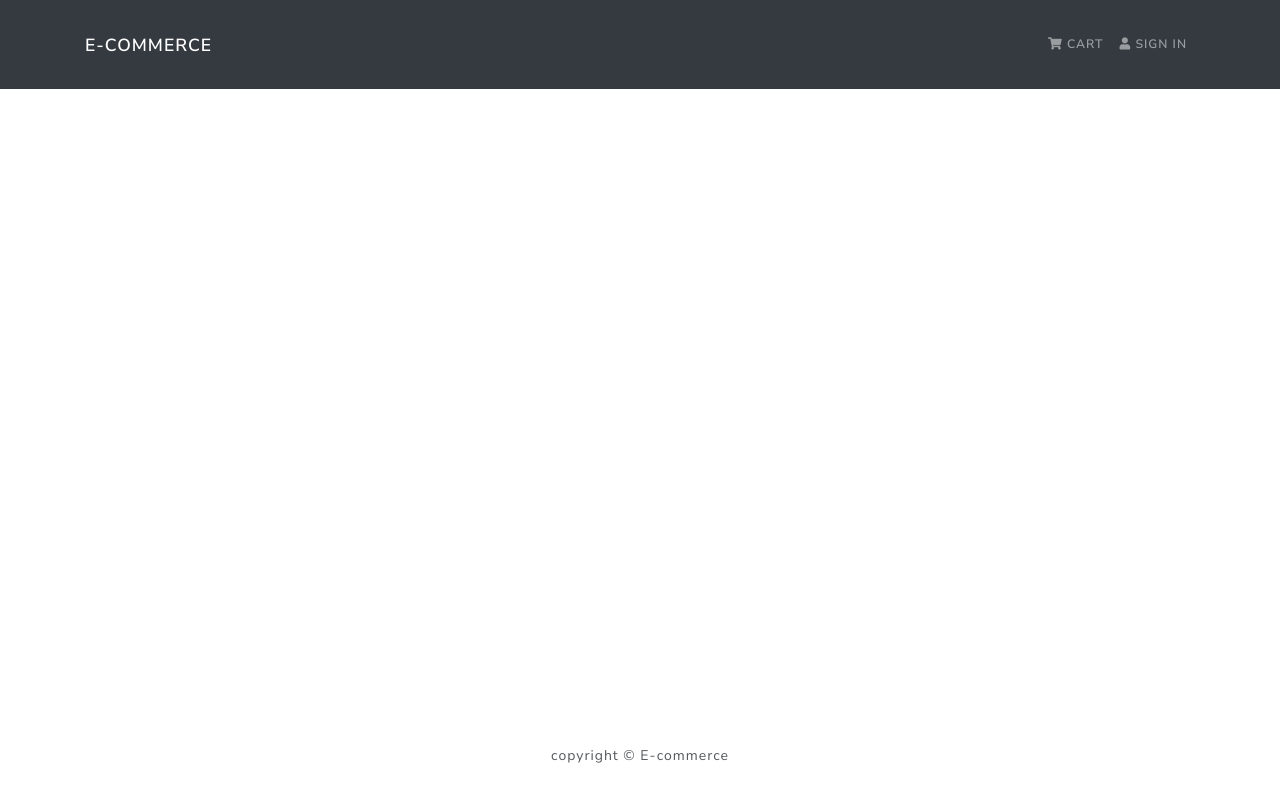
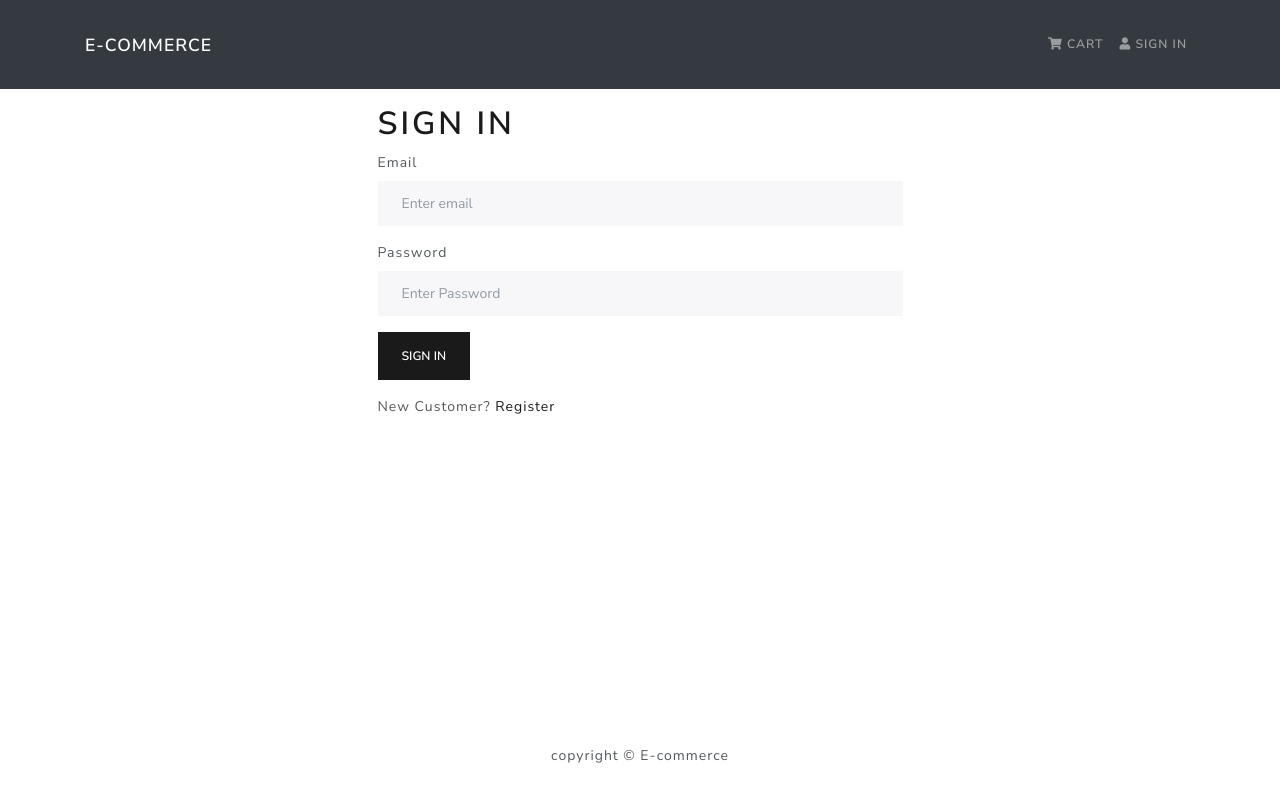
Before and after one commit to zerothreadsonfire/e-commerce-clone, a React (Create React App) app in the folder frontend/: page /login in a window 1280 px wide. Built offline with nearby package versions, Linux system fonts and the light colour scheme.

Commit message:
implement login and logout screen functionality

```diff
--- a/frontend/src/App.js
+++ b/frontend/src/App.js
@@ -6,6 +6,7 @@ import Footer from './components/Footer';
 import HomeScreen from './screens/HomeScreen';
 import ProductScreen from './screens/ProductScreen';
 import CartScreen from './screens/CartScreen';
+import LoginScreen from './screens/LoginScreen';
 
 const App = () => {
   return (
@@ -16,6 +17,7 @@ const App = () => {
           <Route exact path="/" component={HomeScreen} />
           <Route path="/product/:id" component={ProductScreen} />
           <Route path="/cart/:id?" component={CartScreen} />
+          <Route path="/login" component={LoginScreen} />
         </Container>
       </main>
       <Footer />
--- /dev/null
+++ b/frontend/src/components/FormContainer.js
@@ -0,0 +1,15 @@
+import {Container, Row, Col} from "react-bootstrap";
+
+const FormContainer = ({children}) => {
+  return (
+    <Container>
+      <Row className="justify-content-md-center">
+        <Col xs={12} md= {6}>
+          {children}
+        </Col>
+      </Row>
+    </Container>
+  )
+}
+
+export default FormContainer;
--- a/frontend/src/components/Header.js
+++ b/frontend/src/components/Header.js
@@ -1,8 +1,20 @@
 import React from 'react';
-import { Container, Navbar, Nav } from 'react-bootstrap';
+import { useDispatch, useSelector } from 'react-redux';
+import { Container, Navbar, Nav, NavDropdown } from 'react-bootstrap';
 import { Link } from 'react-router-dom';
+import { logout } from '../store/actions/userActions';
+import store from '../store/store';
 
 const Header = () => {
+
+  const dispatch = useDispatch();
+  const userLogin = useSelector(state => state.userLogin);
+  const { userInfo } = userLogin;
+
+  const logoutHandler = () => {
+    dispatch(logout());
+  }
+
   return (
     <header>
       <Navbar bg="dark" variant="dark" expand="lg" collapseOnSelect>
@@ -12,7 +24,15 @@ const Header = () => {
           <Navbar.Collapse id="basic-navbar-nav">
             <Nav className="ml-auto">
               <Nav.Link as={Link} to="/cart"><i className="fas fa-shopping-cart" /> Cart</Nav.Link>
-              <Nav.Link as={Link} to="/login"><i className="fas fa-user" /> Sign In</Nav.Link>
+              {userInfo ? (
+                <NavDropdown title={userInfo.name} id="username">
+                  {/* <LinkContainer to="/profile"></LinkContainer> */}
+                  <Nav.Link as={Link} to="/profile" className='text-dark'>Profile</Nav.Link>
+                  <Nav.Link onClick={logoutHandler} className='text-dark'>Logout</Nav.Link>
+                </NavDropdown>
+              ) : (
+                <Nav.Link as={Link} to="/login"><i className="fas fa-user" /> Sign In</Nav.Link>
+              )}
             </Nav>
           </Navbar.Collapse>
         </Container>
--- /dev/null
+++ b/frontend/src/constants/userConstants.js
@@ -0,0 +1,4 @@
+export const USER_LOGIN_REQUEST="USER_LOGIN_REQUEST"
+export const USER_LOGIN_SUCCESS="USER_LOGIN_SUCCESS"
+export const USER_LOGIN_FAIL="USER_LOGIN_FAIL"
+export const USER_LOGOUT="USER_LOGOUT"
--- /dev/null
+++ b/frontend/src/screens/LoginScreen.js
@@ -0,0 +1,59 @@
+import React from "react";
+import { Link } from "react-router-dom";
+import { Form, Row, Col, Button } from "react-bootstrap";
+import { useDispatch, useSelector } from "react-redux";
+import Message from "../components/Message";
+import Loader from "../components/Loader";
+import FormContainer from "../components/FormContainer";
+import { login } from "../store/actions/userActions";
+
+const LoginScreen = ({ location, history }) => {
+  const [email, setEmail] = React.useState("");
+  const [password, setPassword] = React.useState("");
+
+  const dispatch = useDispatch();
+  const userLogin = useSelector(state => state.userLogin);
+  const { loading, userInfo, error } = userLogin;
+
+  const redirect = location.search ? location.search.split("=")[1] : "/";
+
+  React.useEffect(() => {
+    if(userInfo) {
+      history.push(redirect);
+    }
+  }, [history, userInfo, redirect])
+
+  const submitHandler = (e) => {
+    e.preventDefault();
+    dispatch(login(email, password));
+  }
+
+  return (
+    <FormContainer>
+      <h1>Sign In</h1>
+      {error && <Message variant="danger">{error}</Message>}
+      {loading && <Loader />}
+      <Form onSubmit={submitHandler}>
+        <Form.Group controlId="email">
+          <Form.Label>Email</Form.Label>
+          <Form.Control type="email" placeholder="Enter email" value={email} onChange={e => setEmail(e.target.value)}></Form.Control>
+        </Form.Group>
+
+        <Form.Group controlId="password">
+          <Form.Label>Password</Form.Label>
+          <Form.Control type="password" placeholder="Enter Password" value={password} onChange={e => setPassword(e.target.value)}></Form.Control>
+        </Form.Group>
+
+        <Button type="submit" variant="primary">Sign In</Button>
+      </Form>
+
+      <Row className="py-3">
+        <Col>
+          New Customer?{' '}<Link to={redirect ? `/register?redirect=${redirect}` : "/register" }>Register</Link>
+        </Col>
+      </Row>
+    </FormContainer>
+  )
+}
+
+export default LoginScreen;
--- /dev/null
+++ b/frontend/src/store/actions/userActions.js
@@ -0,0 +1,39 @@
+import axios from "axios";
+import { USER_LOGIN_FAIL, USER_LOGIN_REQUEST, USER_LOGIN_SUCCESS, USER_LOGOUT } from "../../constants/userConstants"
+
+const login = (email, password) => async (dispatch) => {
+  try{
+    dispatch({ type: USER_LOGIN_REQUEST })
+
+    const { data } = await axios.post("/api/users/login", {email, password}, {
+      headers: {
+        "Content-Type": "application/json",
+        // "Authorization":
+      }
+    })
+
+    dispatch({
+      type: USER_LOGIN_SUCCESS,
+      payload: data
+    });
+    localStorage.setItem("userInfo", JSON.stringify(data));
+
+  } catch(e) {
+    dispatch({
+      type: USER_LOGIN_FAIL,
+      payload: e.response && e.response.data.message ? e.response.data.message : e.message
+    });
+  }
+}
+
+const logout = () => async (dispatch) => {
+  localStorage.removeItem("userInfo");
+  dispatch({
+    type: USER_LOGOUT
+  })
+}
+
+export {
+  login,
+  logout
+}
--- /dev/null
+++ b/frontend/src/store/reducers/userReducers.js
@@ -0,0 +1,26 @@
+import { USER_LOGIN_REQUEST, USER_LOGIN_SUCCESS, USER_LOGIN_FAIL, USER_LOGOUT } from "../../constants/userConstants";
+
+const userLoginReducer = (state = {}, action) => {
+  switch(action.type) {
+    case USER_LOGIN_REQUEST:
+      return { loading: true }
+    case USER_LOGIN_SUCCESS:
+      return {
+        loading: false,
+        userInfo: action.payload
+      }
+    case USER_LOGIN_FAIL:
+      return {
+        loading: false,
+        error: action.payload
+      }
+    case USER_LOGOUT:
+      return {}
+    default:
+      return state;
+  }
+}
+
+export {
+  userLoginReducer
+}
--- a/frontend/src/store/store.js
+++ b/frontend/src/store/store.js
@@ -2,11 +2,17 @@ import { createStore, combineReducers, applyMiddleware } from "redux";
 import thunk from "redux-thunk";
 import { cartReducer } from "./reducers/cartReducers";
 import { productListReducer, productDetailsReducer } from "./reducers/productReducer";
+import { userLoginReducer } from "./reducers/userReducers";
 
 const cartItemsFromStorage = localStorage.getItem("cartItems") ? JSON.parse(localStorage.getItem("cartItems")) : [];
+const userInfoFromStorage = localStorage.getItem("userInfo") ? JSON.parse(localStorage.getItem("userInfo")) : null;
+
 const initialState = {
   cart: {
     cartItems: cartItemsFromStorage
+  },
+  userLogin: {
+    userInfo: userInfoFromStorage
   }
 };
 // const middleware = [thunk];
@@ -14,7 +20,8 @@ const initialState = {
 const reducers = combineReducers({
   productList: productListReducer,
   productDetails: productDetailsReducer,
-  cart: cartReducer
+  cart: cartReducer,
+  userLogin: userLoginReducer
 });
 
 const store = createStore(reducers, initialState, applyMiddleware(thunk));
```
